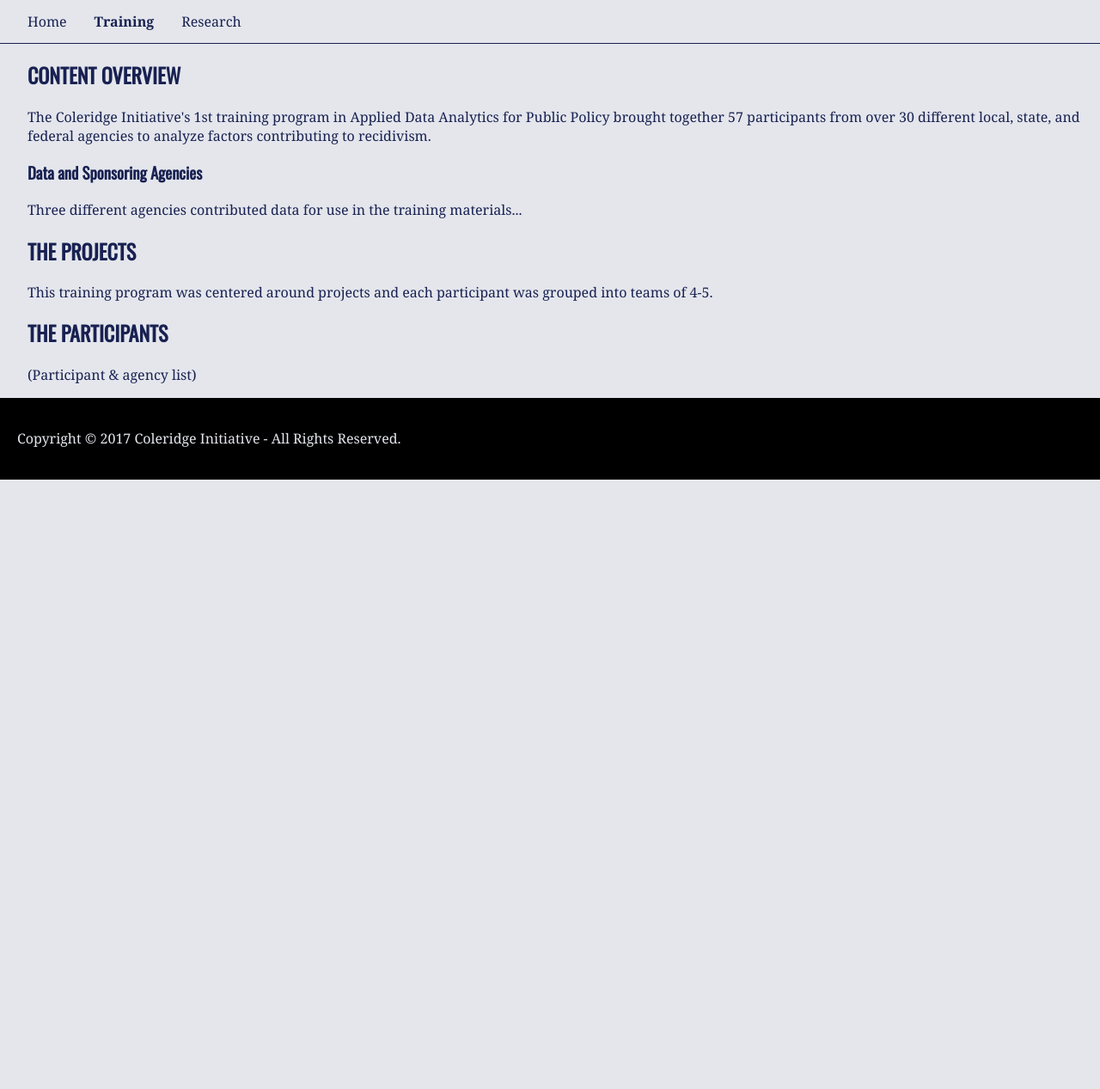
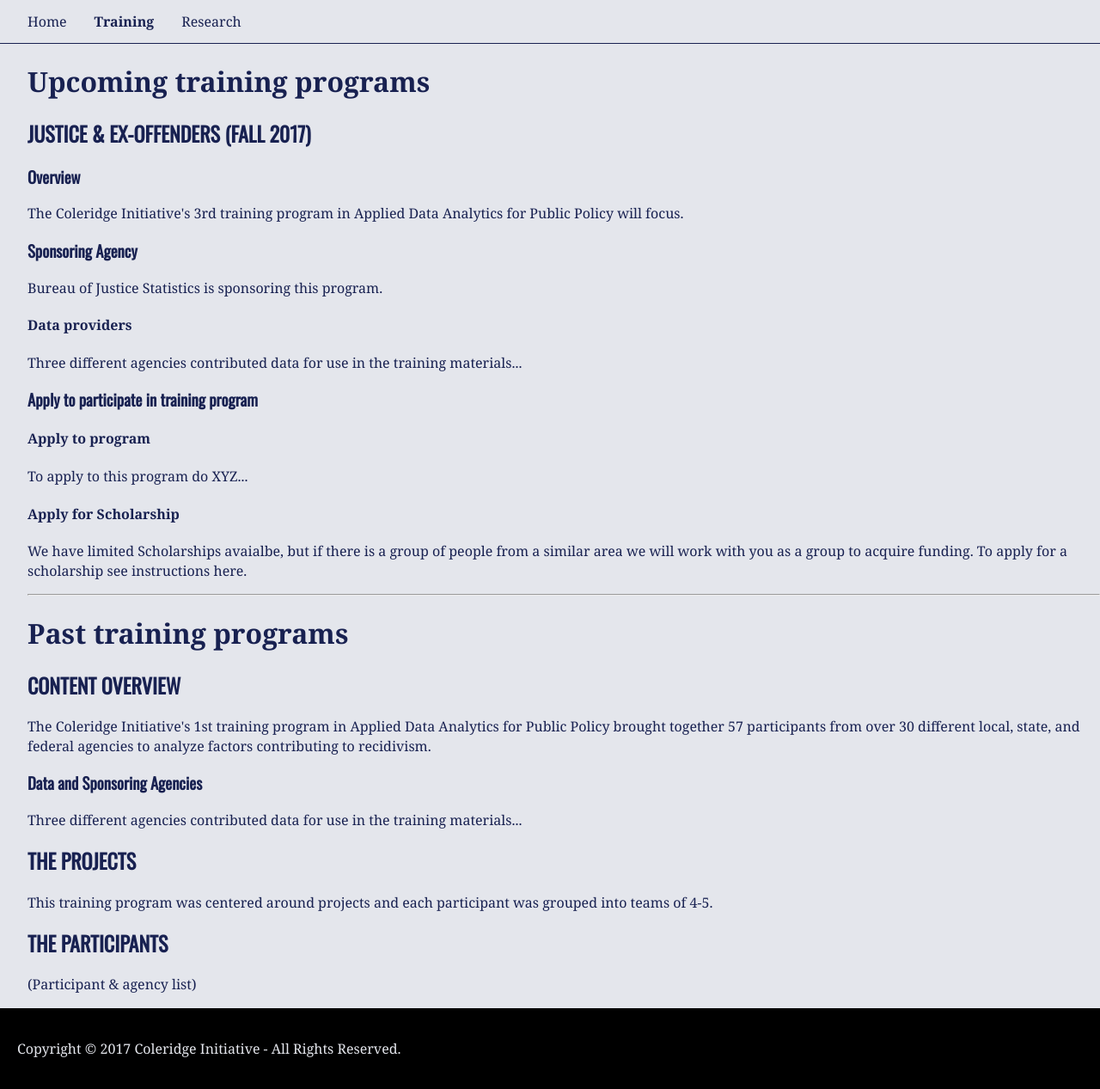
Before and after one commit to NYU-CI/coleridge, a Jekyll site: the page built from training.html, in a window 1280 px wide. Shown: the whole page at 86% size. Built offline with Jekyll 4.4.1, drawn with Linux system fonts in a browser that asks for light colours; Markdown is read by kramdown in place of the engine named in the settings; before the commit the page ends 900 px from its top, so only the background shows below that.

Commit message:
some updates

```diff
--- a/_data/upcoming_trainings.yml
+++ b/_data/upcoming_trainings.yml
@@ -1,16 +1,30 @@
-- section: Overview
-  class: content-overview
-  subsections:
-    - title: ""
-      paragraphs:
-        - "The Coleridge Initiative's 2nd training program in Applied Data Analytics for Public Policy will focus."
+- training: Justice & Ex-offenders (Fall 2017)
+  sections:
+    - section: Overview
+      class: content-overview
+      subsections:
+        - title: ""
+          paragraphs:
+            - "The Coleridge Initiative's 3rd training program in Applied Data Analytics for Public Policy will focus."
 
-- section: Sponsoring Agency
-  class: content-overview
-  subsections:
-    - title: ""
-      paragraphs:
-        - "Bureau of Justice Statistics is sponsoring this program."
-    - title: "Data providers"
-      paragraphs:
-        - "Three different agencies contributed data for use in the training materials..."
+    - section: Sponsoring Agency
+      class: content-overview
+      subsections:
+        - title: ""
+          paragraphs:
+            - "Bureau of Justice Statistics is sponsoring this program."
+        - title: "Data providers"
+          paragraphs:
+            - "Three different agencies contributed data for use in the training materials..."
+
+    - section: Apply to participate in training program
+      class: application
+      subsections:
+        - title: "Apply to program"
+          paragraphs:
+            - "To apply to this program do XYZ..."
+        - title: "Apply for Scholarship"
+          paragraphs:
+            - "We have limited Scholarships avaialbe, but if there is a group of people from a similar area we will work with you as a group to acquire funding. To apply for a scholarship see instructions here."
+
+#- training: Entrepreneurship & Economic Development (Spring 2018)
--- a/training.html
+++ b/training.html
@@ -2,7 +2,24 @@
 layout: default
 ---
 
-{% for section in site.data.upcoming_training %}
+<h1>Upcoming training programs</h1>
+{% for training in site.data.upcoming_trainings %}
+<div class="{{section.class}}">
+  <h2>{{training.training}}<h2>
+  {% for section in training.sections %}
+    <h3>{{section.section}}</h3>
+    {% for subsection in section.subsections %}
+      {% if subsection.title != "" %}<h4>{{subsection.title}}</h4>{% endif %}
+      {% for paragraph in subsection.paragraphs %}
+        <p>{{paragraph}}</p>
+      {% endfor %}
+    {% endfor %}
+  {% endfor %}
+</div>
+{% endfor %}
+<hr>
+<h1>Past training programs</h1>
+{% for section in site.data.past_trainings %}
 <div class="{{section.class}}">
   <h2>{{section.section}}</h2>
   {% for subsection in section.subsections %}
@@ -13,15 +30,3 @@
   {% endfor %}
 </div>
 {% endfor %}
-
-{% for section in site.data.past_training %}
-<div class="{{section.class}}">
-  <h2>{{section.section}}</h2>
-  {% for subsection in section.subsections %}
-    {% if subsection.title != "" %}<h3>{{subsection.title}}</h3>{% endif %}
-    {% for paragraph in subsection.paragraphs %}
-      <p>{{paragraph}}</p>
-    {% endfor %}
-  {% endfor %}
-</div>
-{% endfor %}
```
Also changed, not shown: _data/past_trainings.yml (renamed from _data/past_training.yml).
